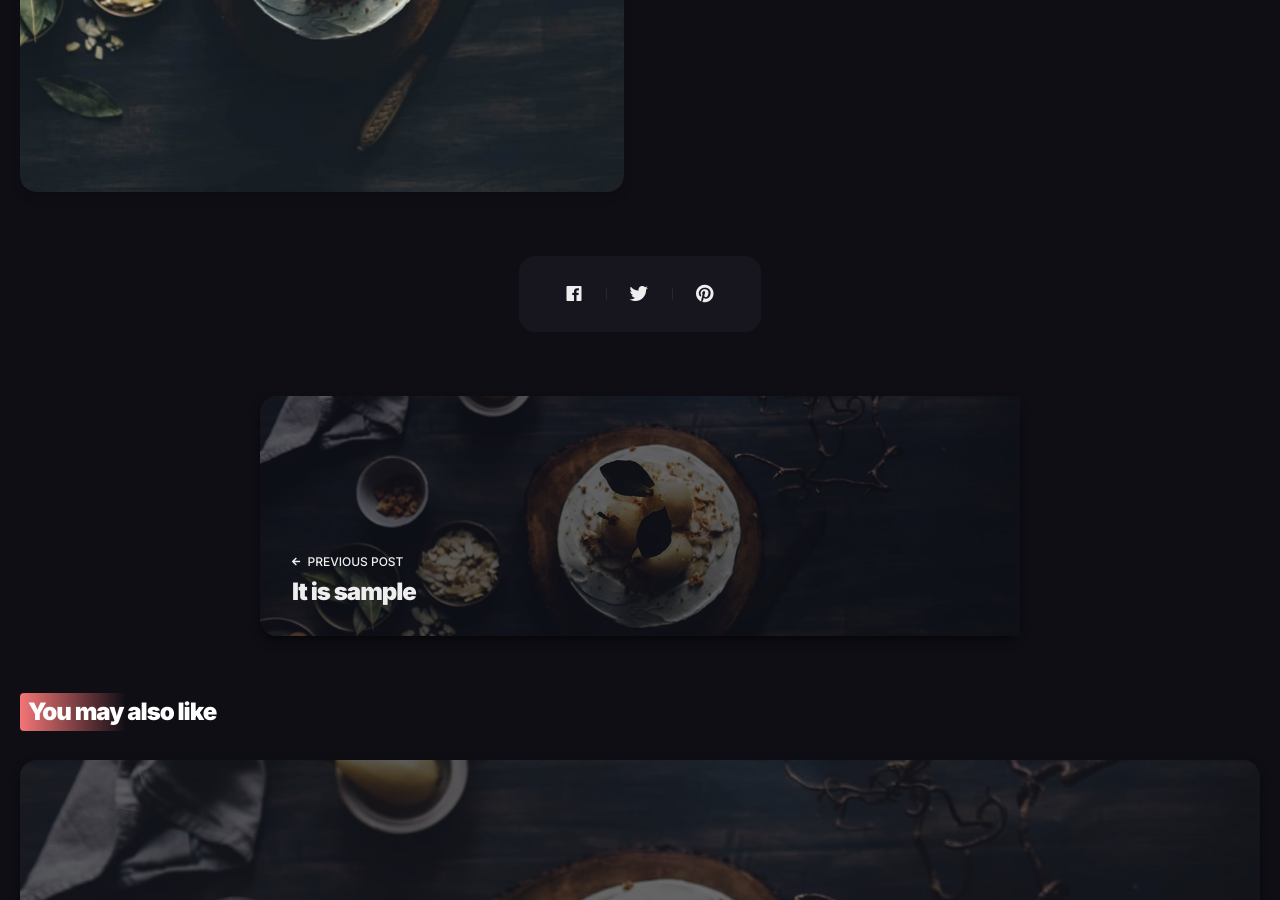
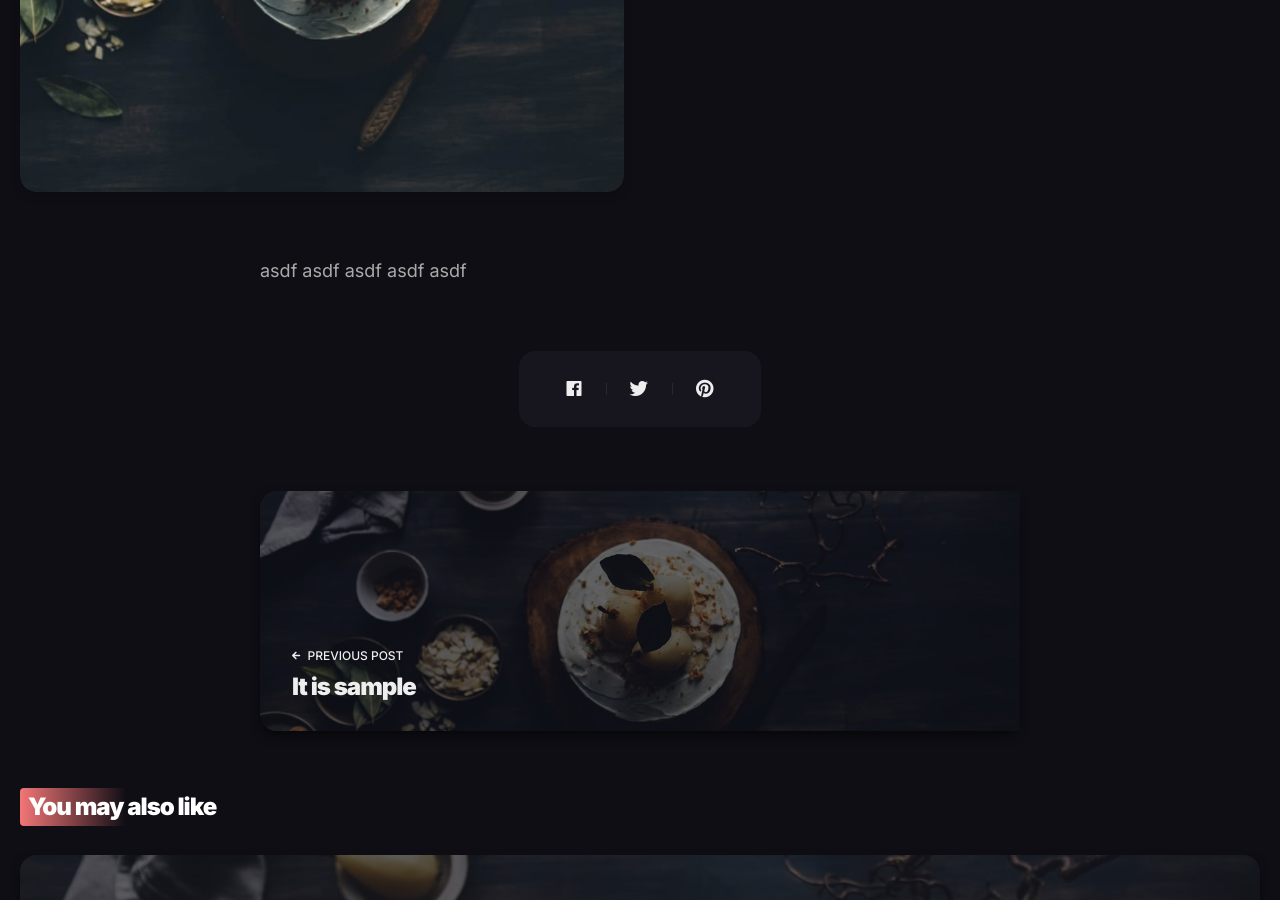
Before and after one commit to hwanyong/hwanyong.github.io, a Jekyll site: the page built from _posts/2018-10-19-sprite-animate.md, in a window 1280 px wide and 900 px high, scrolled down 502 px. Built offline with Jekyll 4.4.1, drawn with Linux system fonts in a browser that asks for light colours; nearby versions of some CDN libraries; comment, search, counter and statistics services are not loaded.

Commit message:
Update 2018-10-19-sprite-animate.md

```diff
--- a/_posts/2018-10-19-sprite-animate.md
+++ b/_posts/2018-10-19-sprite-animate.md
@@ -6,3 +6,8 @@ date:   2018-10-19 00:00:00 +0000
 image:  '/images/20.jpg'
 tags:   [sample, nature]
 ---
+asdf
+asdf
+asdf
+asdf
+asdf
```
